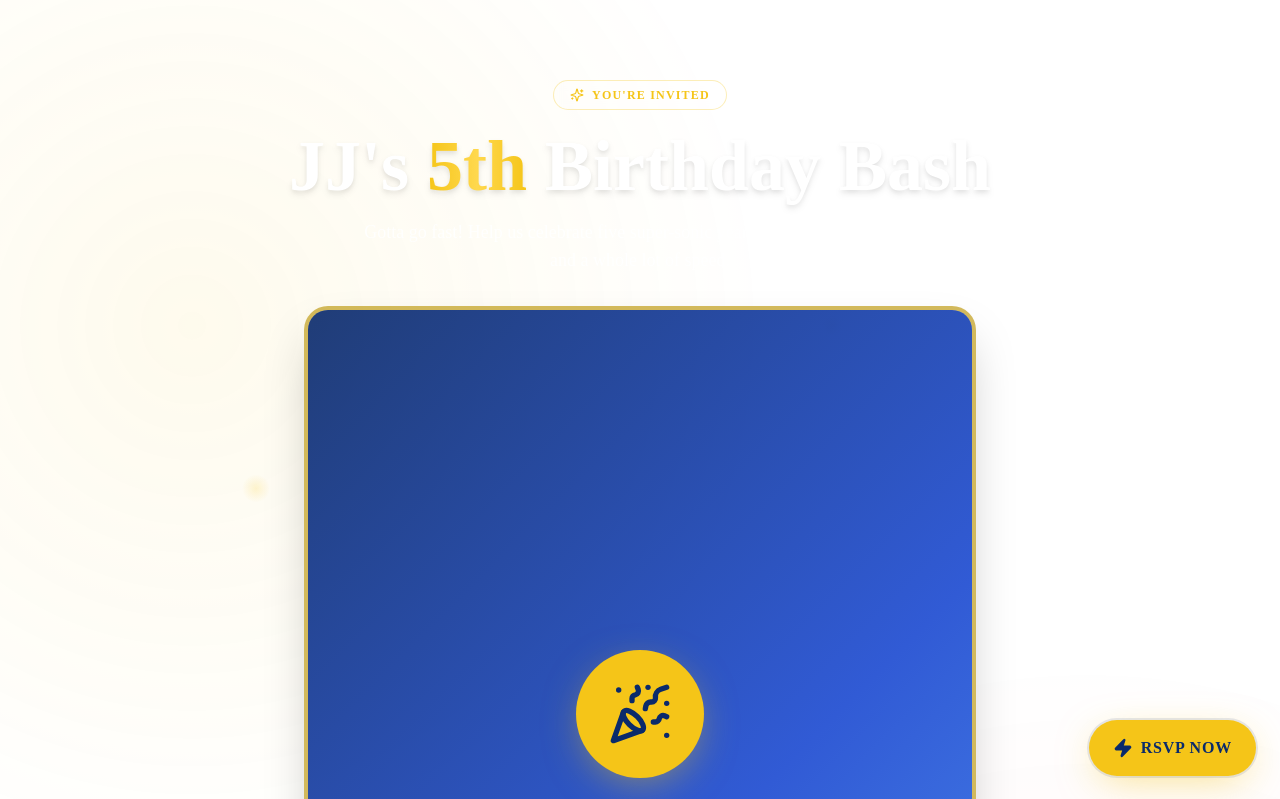
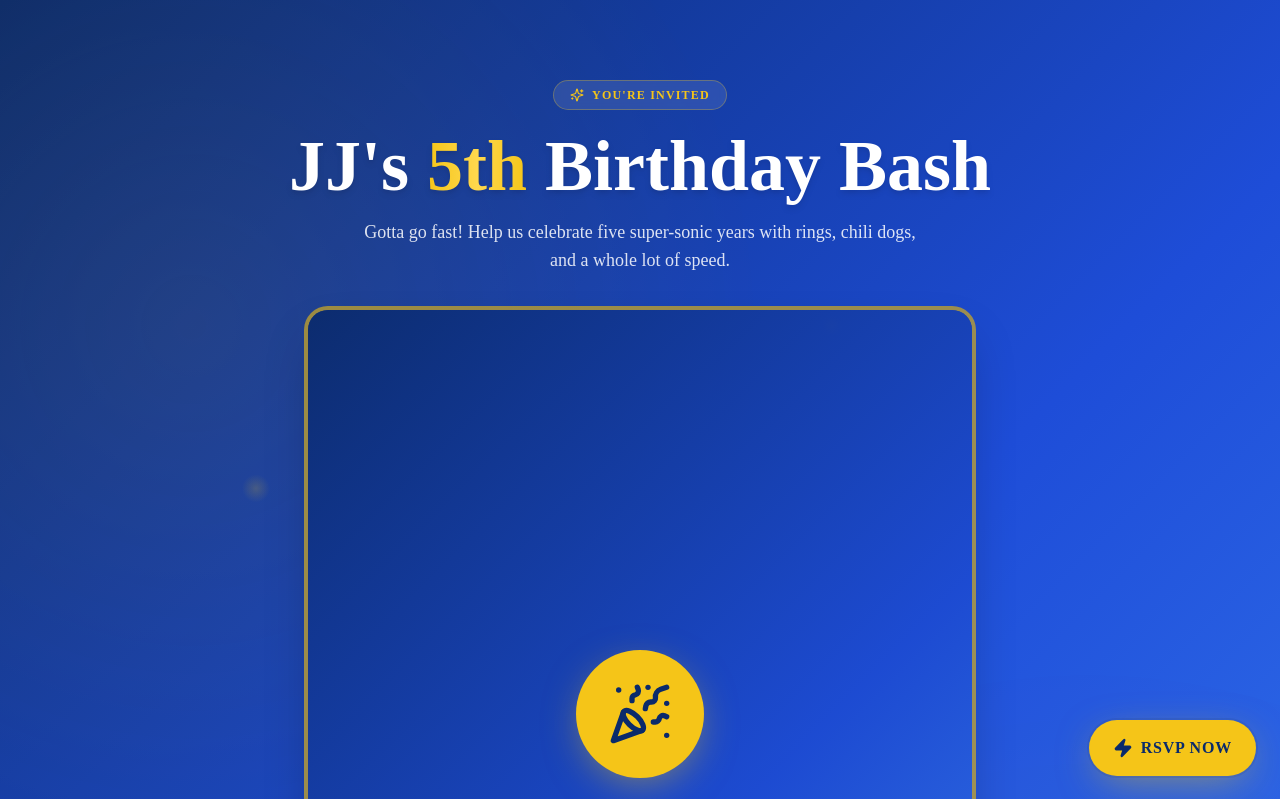
Before and after one commit to jmorrow08/Joshua-s-Sonic-Bash-2026, a Next.js app: page / in a window 1280 px wide. Shown: the top 799 px of the page. Built offline with nearby package versions, Linux system fonts and the light colour scheme; no server answers.

Commit message:
Fix hero gradient being overridden by ring decoration
The ring-rings background-image was overriding the sonic-gradient on
the same element, leaving the hero white. Combine them when both are
applied to the same element.

https://claude.ai/code/session_01G9LgdYFMSrmWkAfGkZbbjx

```diff
--- a/app/globals.css
+++ b/app/globals.css
@@ -23,7 +23,27 @@ body {
 
 @layer components {
   .sonic-gradient {
-    background: linear-gradient(135deg, #0a2a6b 0%, #1e4dd8 50%, #3b82f6 100%);
+    background-color: #0a2a6b;
+    background-image: linear-gradient(135deg, #0a2a6b 0%, #1e4dd8 50%, #3b82f6 100%);
+  }
+
+  .sonic-gradient.ring-rings {
+    background-image: radial-gradient(
+        circle at 20% 30%,
+        rgba(245, 197, 24, 0.18) 0,
+        rgba(245, 197, 24, 0) 14px
+      ),
+      radial-gradient(
+        circle at 80% 60%,
+        rgba(245, 197, 24, 0.14) 0,
+        rgba(245, 197, 24, 0) 12px
+      ),
+      radial-gradient(
+        circle at 65% 20%,
+        rgba(245, 197, 24, 0.12) 0,
+        rgba(245, 197, 24, 0) 10px
+      ),
+      linear-gradient(135deg, #0a2a6b 0%, #1e4dd8 50%, #3b82f6 100%);
   }
 
   .sonic-text-gradient {
```
